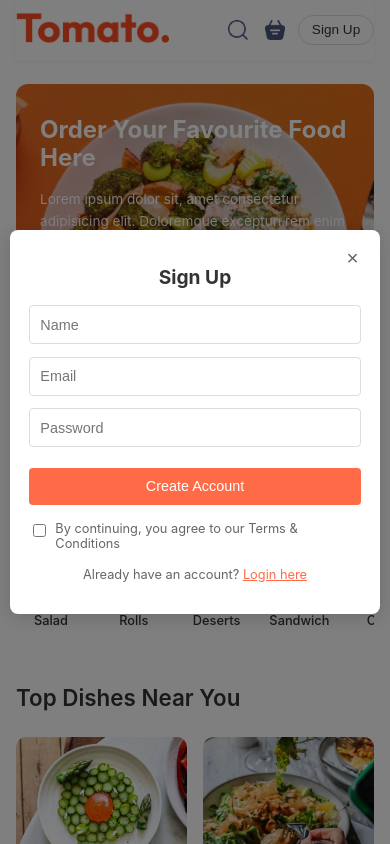
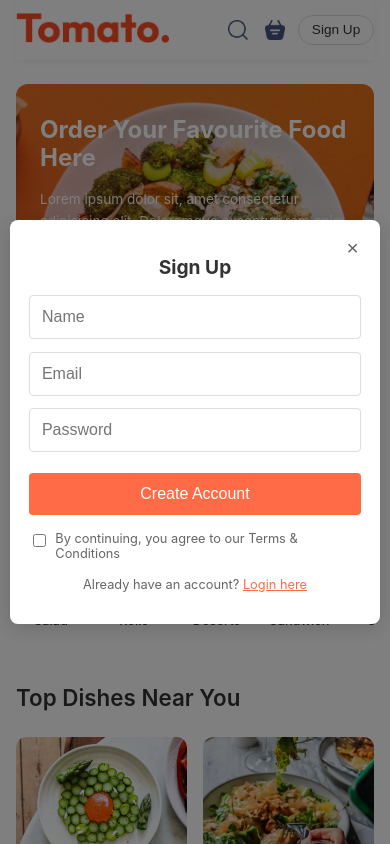
Before and after one commit to COLLINS15943/food-ecommerce, a React (Create React App) app: page / in a window 390 px wide. Both pictures are taken after a click on the button "Sign Up". Shown: the top 844 px of the page. Built offline with nearby package versions, Linux system fonts and the light colour scheme.

Commit message:
Fix mobile input zoom and overflow issues - set input font-size to 16px

```diff
--- a/src/styles/AuthModal.css
+++ b/src/styles/AuthModal.css
@@ -9,6 +9,8 @@
   justify-content: center;
   align-items: center;
   z-index: 1000;
+  overflow-y: auto;
+  -webkit-overflow-scrolling: touch;
 }
 
 .auth-modal {
@@ -19,6 +21,8 @@
   max-width: 400px;
   position: relative;
   box-shadow: 0 4px 20px rgba(0, 0, 0, 0.15);
+  max-height: 90vh;
+  overflow-y: auto;
 }
 
 .close-btn {
@@ -59,8 +63,10 @@
   padding: 0.75rem;
   border: 1px solid #ddd;
   border-radius: 4px;
-  font-size: 1rem;
+  font-size: 16px;
   outline: none;
+  width: 100%;
+  max-width: 100%;
 }
 
 .auth-modal input:focus {
@@ -128,13 +134,13 @@
   }
 
   .auth-modal input {
-    padding: 0.7rem;
-    font-size: 0.95rem;
+    padding: 0.75rem;
+    font-size: 16px;
   }
 
   .submit-btn {
-    padding: 0.7rem;
-    font-size: 0.95rem;
+    padding: 0.75rem;
+    font-size: 16px;
   }
 
   .terms-checkbox {
@@ -152,6 +158,7 @@
     width: 95%;
     max-width: 100%;
     padding: 1.2rem;
+    margin: 0 auto;
   }
 
   .close-btn {
@@ -170,13 +177,13 @@
   }
 
   .auth-modal input {
-    padding: 0.65rem;
-    font-size: 0.9rem;
+    padding: 0.75rem;
+    font-size: 16px;
   }
 
   .submit-btn {
-    padding: 0.65rem;
-    font-size: 0.9rem;
+    padding: 0.75rem;
+    font-size: 16px;
   }
 
   .terms-checkbox {
--- a/src/styles/CartModal.css
+++ b/src/styles/CartModal.css
@@ -6,6 +6,8 @@
   bottom: 0;
   background-color: rgba(0, 0, 0, 0.5);
   z-index: 999;
+  overflow-y: auto;
+  -webkit-overflow-scrolling: touch;
 }
 
 .cart-modal {
@@ -177,7 +179,8 @@
   padding: 0.8rem;
   border: 1px solid #ddd;
   border-radius: 6px;
-  font-size: 0.9rem;
+  font-size: 16px;
+  max-width: 100%;
 }
 
 .promo-input-group button {
@@ -347,11 +350,11 @@
 
   .promo-input-group input,
   .promo-input-group button {
-    font-size: 0.85rem;
-    padding: 0.7rem;
+    font-size: 16px;
+    padding: 0.75rem;
   }
 
   .promo-input-group button {
-    padding: 0.7rem 1rem;
+    padding: 0.75rem 1rem;
   }
 }
```
